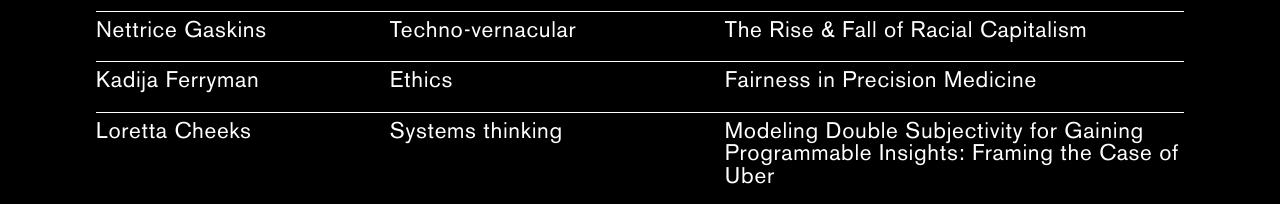
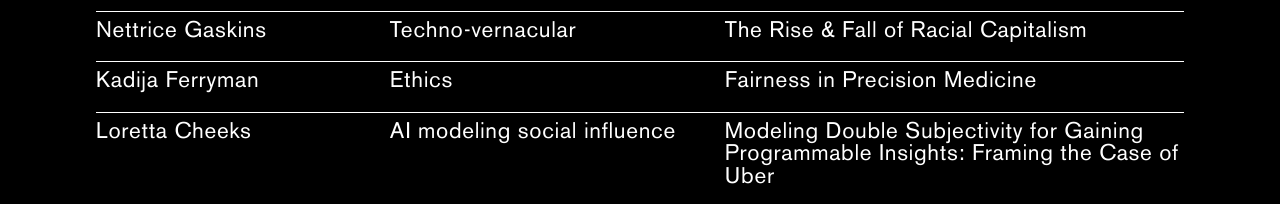
Before and after one commit to dinkins-studio/ai-assembly, a plain HTML site: page index.html in a window 1280 px wide. Shown: the part 831-1035 px from the top of the page. Drawn offline with nearby package versions, Linux system fonts and the light colour scheme.

Commit message:
update Loretta's expertise

```diff
--- a/index.html
+++ b/index.html
@@ -201,7 +201,7 @@
 
                         <!-- <p class="table-item small"> 2019 </p> -->
                         <p class="table-item small"> Loretta Cheeks </p>
-                        <p class="table-item med"> Systems thinking </p>
+                        <p class="table-item med"> AI modeling social influence </p>
                         <p class="table-item big hide-n-seek">
                                 <a href="https://www.astesj.com/publications/ASTESJ_0203209.pdf" target="_blank"
                                         class="link">
```
